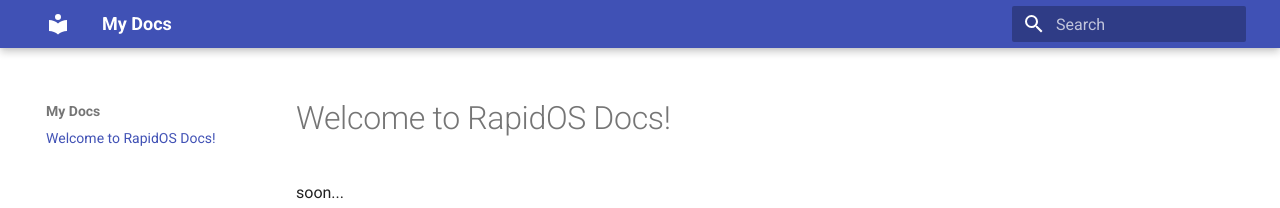
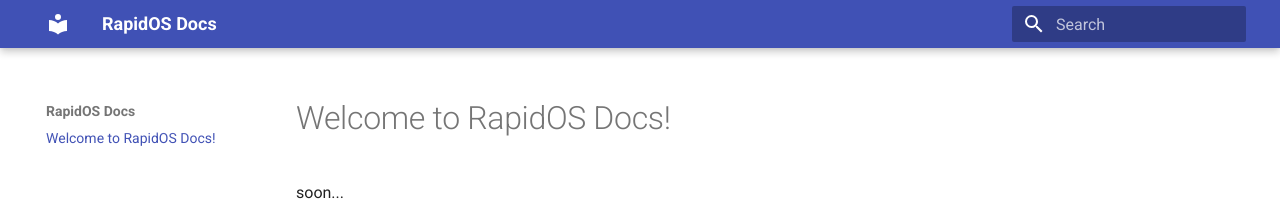
Before and after one commit to RapidOS-Community/RapidOS_Docs, an MkDocs documentation site: the page built from docs/index.md, in a window 1280 px wide. Shown: the top 208 px of the page. Built offline with MkDocs 1.6.1 and Material for MkDocs 9.7.7, drawn with Linux system fonts in a browser that asks for light colours.

Commit message:
Update mkdocs.yml

```diff
--- a/mkdocs.yml
+++ b/mkdocs.yml
@@ -1,4 +1,4 @@
-site_name: My Docs
+site_name: RapidOS Docs
 
 theme:
   name: material
```
